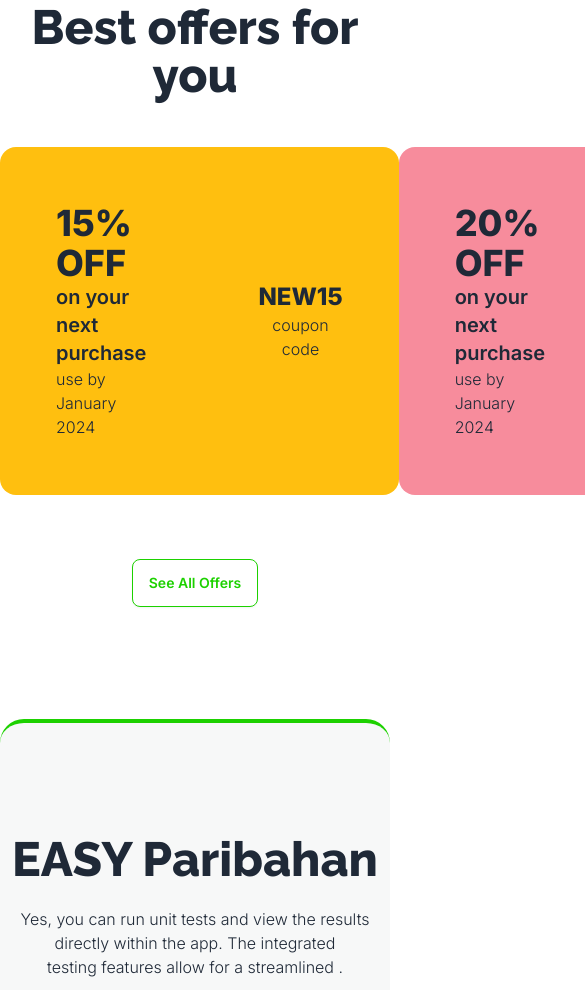
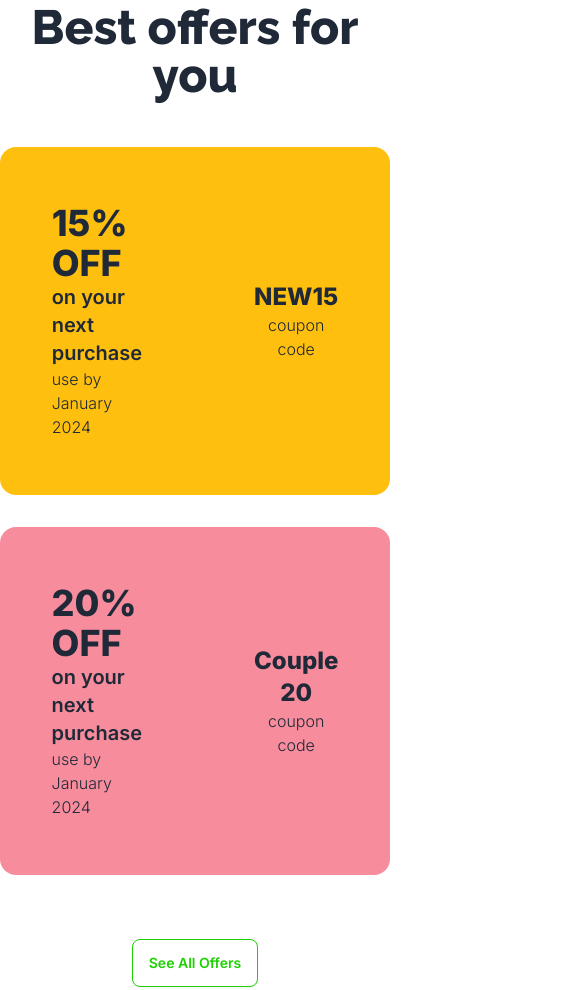
Before and after one commit to sakhawat-code-info/easy-e-ticket, a plain HTML site: page index.html in a window 390 px wide. Shown: the part 1065-2055 px from the top of the page, 585 px wide, since content can reach past the window. Drawn offline with nearby package versions, Linux system fonts and the light colour scheme.

Commit message:
finaly ok

```diff
--- a/index.html
+++ b/index.html
@@ -182,7 +182,7 @@
             <div class="text-center mb-12">
                 <h1 class="text-5xl ralewayFont font-extrabold">Best offers for you</h1>
             </div>
-            <div class="flex justify-between">
+            <div class="flex flex-col gap-8 lg:gap-0 lg:flex-row justify-between">
                 <!-- single item -->
                 <div class="flex bg-[#FFBF0F] items-center justify-center rounded-2xl">
                     <div class=" p-14">
```
